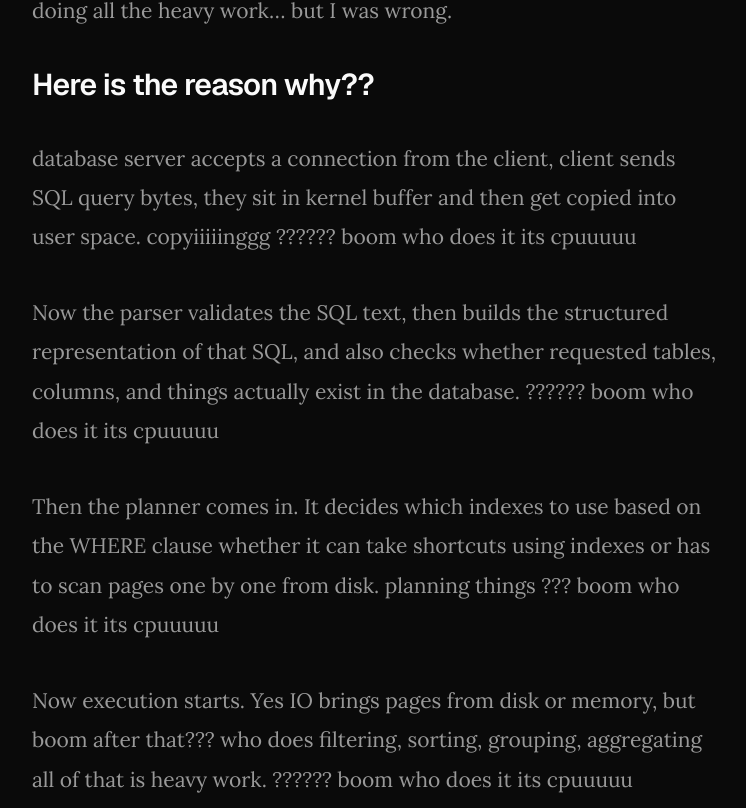
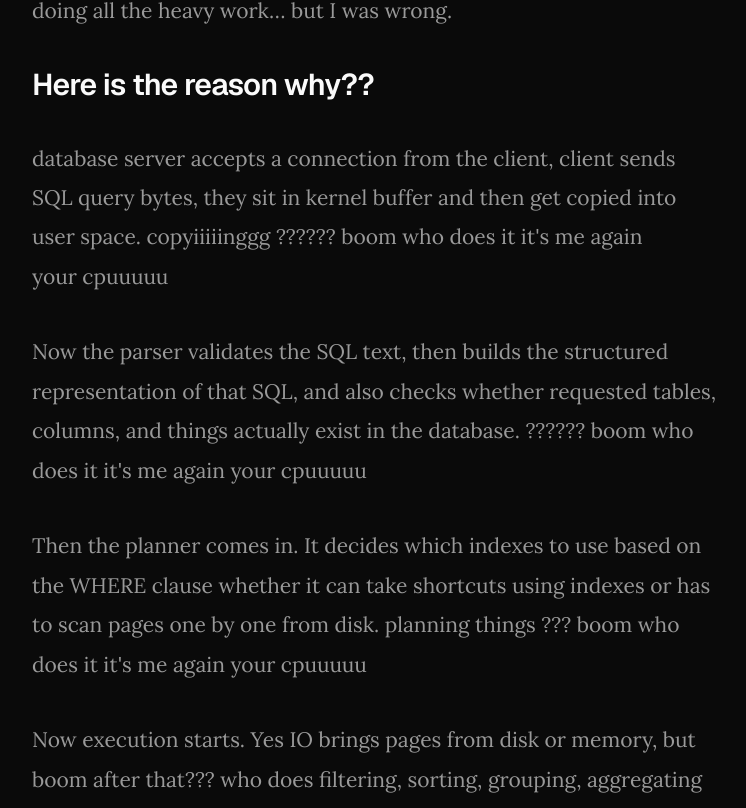
Before and after one commit to roshankc00/my-personal-blogs, a Next.js app: page /blog/database-love-cpu in a window 1280 px wide. Shown: the part 647-1455 px from the top of the page, without its empty margins (264-1010 px from the left). Built offline with nearby package versions, Linux system fonts and the light colour scheme.

Commit message:
feat:refactor the content

```diff
--- a/content/blog/posts.ts
+++ b/content/blog/posts.ts
@@ -101,19 +101,19 @@ const databaseLoveCpu: BlogPost = {
     },
     {
       type: "p",
-      text: "database server accepts a connection from the client, client sends SQL query bytes, they sit in kernel buffer and then get copied into user space.                copyiiiiinggg ??????  boom who does it its cpuuuuu",
+      text: "database server accepts a connection from the client, client sends SQL query bytes, they sit in kernel buffer and then get copied into user space.                copyiiiiinggg ??????  boom who does it it's me again your  cpuuuuu",
     },
     {
       type: "p",
-      text: "Now the parser validates the SQL text, then builds the structured representation of that SQL, and also checks whether requested tables, columns, and things actually exist in the database. ??????  boom who does it its cpuuuuu",
+      text: "Now the parser validates the SQL text, then builds the structured representation of that SQL, and also checks whether requested tables, columns, and things actually exist in the database. ??????  boom who does it it's me again your  cpuuuuu",
     },
     {
       type: "p",
-      text: "Then the planner comes in. It decides which indexes to use based on the WHERE clause  whether it can take shortcuts using indexes or has to scan pages one by one from disk. planning things ??? boom who does it its cpuuuuu",
+      text: "Then the planner comes in. It decides which indexes to use based on the WHERE clause  whether it can take shortcuts using indexes or has to scan pages one by one from disk. planning things ??? boom who does it it's me again your  cpuuuuu",
     },
     {
       type: "p",
-      text: "Now execution starts. Yes IO brings pages from disk or memory, but boom  after that??? who does  filtering, sorting, grouping, aggregating all of that is heavy work. ??????  boom who does it its cpuuuuu",
+      text: "Now execution starts. Yes IO brings pages from disk or memory, but boom  after that??? who does  filtering, sorting, grouping, aggregating all of that is heavy work. ??????  boom who does it it's me again your  cpuuuuu",
     },
     {
       type: "p",
```
